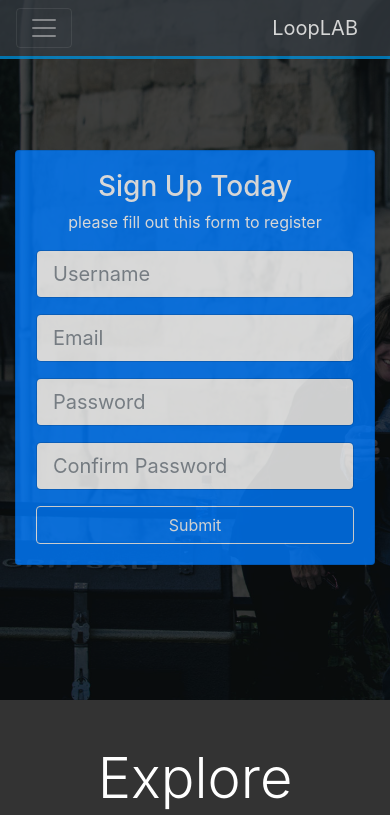
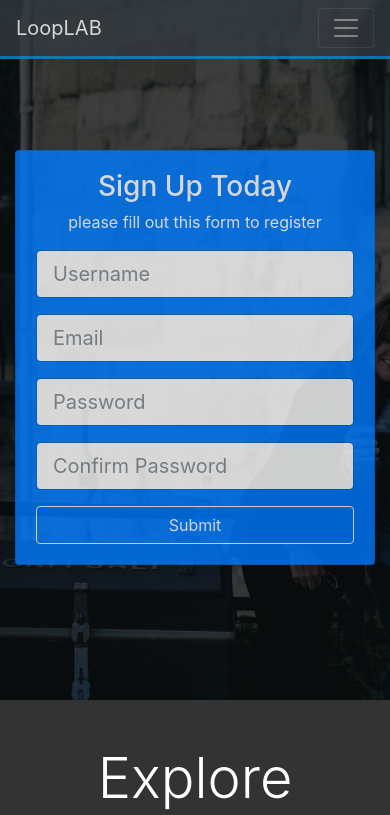
Before and after one commit to zsw12abc/Looplap-Social, a website: page src/index.html in a window 390 px wide. Shown: the top 815 px of the page. Drawn offline with nearby package versions, Linux system fonts and the light colour scheme; files that its build step writes are made by us from their sources.

Commit message:
Fix the burger icon error and change the band location Finshed

```diff
--- a/src/index.html
+++ b/src/index.html
@@ -13,10 +13,10 @@
 <!--navbar-->
 <nav class="navbar navbar-expand-sm bg-dark navbar-dark fixed-top">
     <div class="container">
-        <button class="navbar-toggler" data-toggle="collapse" data-targer="#navbarCollapse">
+        <a href="index.html" class="navbar-brand">LoopLAB</a>
+        <button class="navbar-toggler" data-toggle="collapse" data-target="#navbarCollapse">
             <span class="navbar-toggler-icon"></span>
         </button>
-        <a href="index.html" class="navbar-brand">LoopLAB</a>
         <div class="collapse navbar-collapse" id="navbarCollapse">
             <ul class="navbar-nav ml-auto">
                 <li class="nav-item">
```
